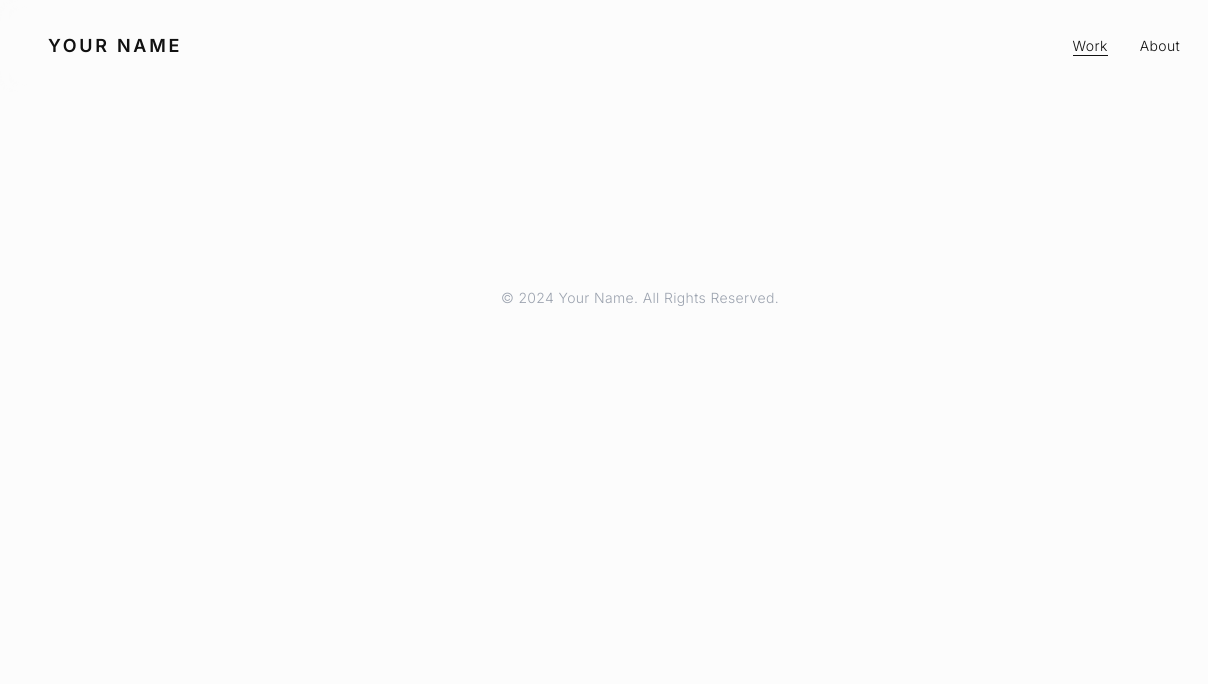
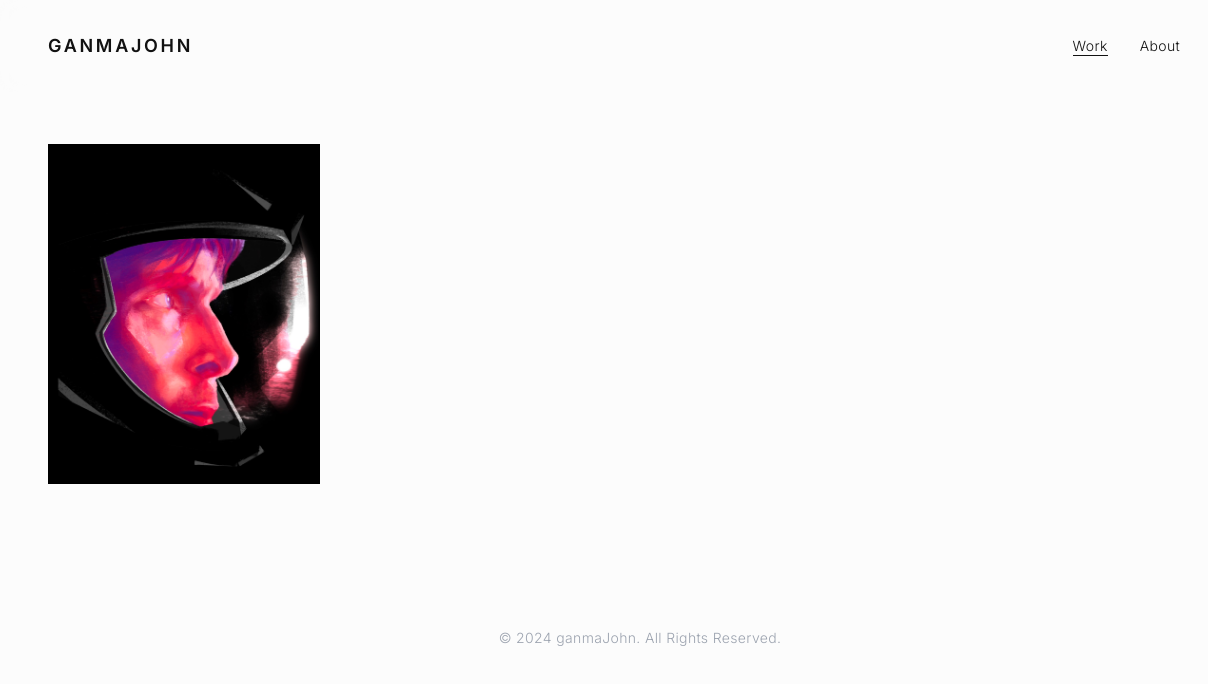
Before and after one commit to iamguozhen/ganmaJohn, a plain HTML site: page index.html in a window 1280 px wide. Shown: the full height of the page, 0-1208 px from the left. Drawn offline with nearby package versions, Linux system fonts and the light colour scheme.

Commit message:
Fix HTML structure and update content

```diff
--- a/index.html
+++ b/index.html
@@ -5,15 +5,12 @@
     <meta name="viewport" content="width=device-width, initial-scale=1.0">
     <title>個人插畫作品集 | Portfolio</title>
 
-    <!-- 引入 Tailwind CSS CDN -->
     <script src="https://cdn.tailwindcss.com"></script>
 
-    <!-- 引入 Google Fonts: Inter 作為高級無襯線字體 -->
     <link rel="preconnect" href="https://fonts.googleapis.com">
     <link rel="preconnect" href="https://fonts.gstatic.com" crossorigin>
     <link href="https://fonts.googleapis.com/css2?family=Inter:wght@300;400;500;600&display=swap" rel="stylesheet">
 
-    <!-- Tailwind 自訂設定 -->
     <script>
         tailwind.config = {
             theme: {
@@ -50,15 +47,12 @@
 </head>
 <body class="bg-canvas text-ink font-sans antialiased selection:bg-gray-200 selection:text-ink">
 
-    <!-- 導覽列 Navbar -->
     <header class="fixed top-0 w-full z-50 bg-canvas/80 backdrop-blur-md px-6 md:px-12 py-8 transition-all duration-300">
         <div class="max-w-screen-2xl mx-auto flex flex-col sm:flex-row justify-between items-center gap-4 sm:gap-0">
-            <!-- Logo / Name -->
             <a href="#" id="logo-link" class="font-semibold text-lg tracking-[0.15em] uppercase hover:opacity-70 transition-opacity duration-300">
-                Your Name
+                ganmaJohn
             </a>
 
-            <!-- Links -->
             <nav class="flex gap-8 text-sm tracking-wide font-light items-center">
                 <a href="#" data-target="page-work" class="nav-link relative after:content-[''] after:absolute after:bottom-0 after:left-0 after:w-full after:h-[1px] after:bg-ink after:scale-x-100 after:origin-bottom-right after:transition-transform after:duration-300">Work</a>
                 <a href="#" data-target="page-about" class="nav-link relative hover:opacity-70 transition-opacity duration-300">About</a>
@@ -73,14 +67,11 @@
         </div>
     </header>
 
-    <!-- 頁面容器 1：Work (主視覺網格) -->
     <main id="page-work" class="pt-36 pb-24 px-6 md:px-12 max-w-screen-2xl mx-auto transition-opacity duration-500 ease-in-out">
-        <!-- 畫廊容器 (由 JS 動態填入內容) -->
         <div id="gallery-container" class="columns-1 sm:columns-2 lg:columns-3 xl:columns-4 gap-6 md:gap-8 space-y-6 md:space-y-8">
         </div>
     </main>
 
-    <!-- 頁面容器 2：關於我 About (預設隱藏) -->
     <main id="page-about" class="hidden opacity-0 pt-36 pb-24 px-6 md:px-12 max-w-screen-md mx-auto text-center transition-opacity duration-500 ease-in-out flex flex-col justify-center min-h-[80vh]">
         <h2 class="text-2xl font-medium tracking-widest mb-8">ABOUT</h2>
         <div class="w-12 h-[1px] bg-ink/20 mx-auto mb-8"></div>
@@ -93,12 +84,10 @@
         </p>
     </main>
 
-    <!-- 頁尾 Footer -->
     <footer class="py-12 px-6 md:px-12 text-center text-sm text-gray-400 font-light tracking-wide">
-        <p>&copy; 2024 Your Name. All Rights Reserved.</p>
+        <p>&copy; 2024 ganmaJohn. All Rights Reserved.</p>
     </footer>
 
-    <!-- Lightbox 燈箱元件 -->
     <div id="lightbox-modal" class="fixed inset-0 z-[100] hidden opacity-0 transition-opacity duration-300 flex items-center justify-center bg-canvas/95 backdrop-blur-md p-6 sm:p-12">
         <div class="modal-backdrop absolute inset-0 cursor-zoom-out"></div>
         <button id="lightbox-close" class="absolute top-6 right-6 md:top-10 md:right-10 z-10 p-2 text-ink/40 hover:text-ink transition-colors cursor-pointer" aria-label="Close">
@@ -113,7 +102,6 @@
         </div>
     </div>
 
-    <!-- 互動腳本 (純 JavaScript) -->
     <script>
     document.addEventListener('DOMContentLoaded', () => {
         // --- 0. 抓取網頁元素 ---
@@ -130,7 +118,7 @@
         const modalDesc = document.getElementById('lightbox-desc');
         const closeBtn = document.getElementById('lightbox-close');
 
-        // --- 1. 頁面切換邏輯 (你消失的選單功能回來了) ---
+        // --- 1. 頁面切換邏輯 ---
         const activeStyle = "nav-link relative after:content-[''] after:absolute after:bottom-0 after:left-0 after:w-full after:h-[1px] after:bg-ink after:scale-x-100 after:origin-bottom-right after:transition-transform after:duration-300";
         const inactiveStyle = "nav-link relative hover:opacity-70 transition-opacity duration-300";
 
@@ -168,8 +156,7 @@
             switchPage('page-work');
         });
 
-
-        // --- 2. Lightbox 燈箱邏輯 (你消失的放大功能回來了) ---
+        // --- 2. Lightbox 燈箱邏輯 ---
         function openModal(src, title, desc) {
             modalImg.src = src;
             modalTitle.textContent = title || '';
@@ -208,11 +195,10 @@
             });
         }
 
-
         // --- 3. 從資料庫讀取資料並渲染 (串接後台魔法) ---
         async function loadGallery() {
             try {
-                // 教授的黑魔法：加上時間戳記，強制瀏覽器讀取最新資料，不卡舊快取
+                // 加上時間戳記，強制瀏覽器讀取最新資料
                 const response = await fetch('data.json?t=' + new Date().getTime());
                 if (!response.ok) throw new Error('尚未建立作品資料');
 
@@ -226,12 +212,31 @@
 
                 galleryContainer.innerHTML = '';
                 works.forEach(work => {
+                    // 這裡就是你剛才被截斷的地方，現在完整了！
                     const itemHTML = `
                         <div class="break-inside-avoid relative group overflow-hidden bg-gray-100 cursor-pointer gallery-item"
                              data-src="${work.src}" data-title="${work.title}" data-desc="${work.desc}">
                             <img src="${work.src}" alt="${work.title}" loading="lazy"
                                  class="w-full h-auto object-cover transform transition-transform duration-700 ease-out group-hover:scale-[1.03]">
                             <div class="absolute inset-0 bg-black/0 group-hover:bg-black/40 transition-colors duration-500 ease-out flex items-center justify-center p-6 pointer-events-none">
-                                <h3 class="text-white text-lg font-medium tracking-widest opacity-0 translate-y-4 group-hover:opacity-100 group-hover:translate-y
+                                <h3 class="text-white text-lg font-medium tracking-widest opacity-0 translate-y-4 group-hover:opacity-100 group-hover:translate-y-0 transition-all duration-500 ease-out text-center">${work.title}</h3>
+                            </div>
+                        </div>
+                    `;
+                    galleryContainer.insertAdjacentHTML('beforeend', itemHTML);
+                });
+
+                bindLightboxEvents();
+
+            } catch (error) {
+                console.log(error.message);
+                galleryContainer.innerHTML = '<p class="col-span-full text-center text-gray-400 py-20">作品集讀取中... (如果您剛發佈，請稍等 1 分鐘後重新整理網頁)</p>';
+            }
+        }
+
+        // 啟動載入
+        loadGallery();
+    });
+    </script>
 </body>
 </html>
```
